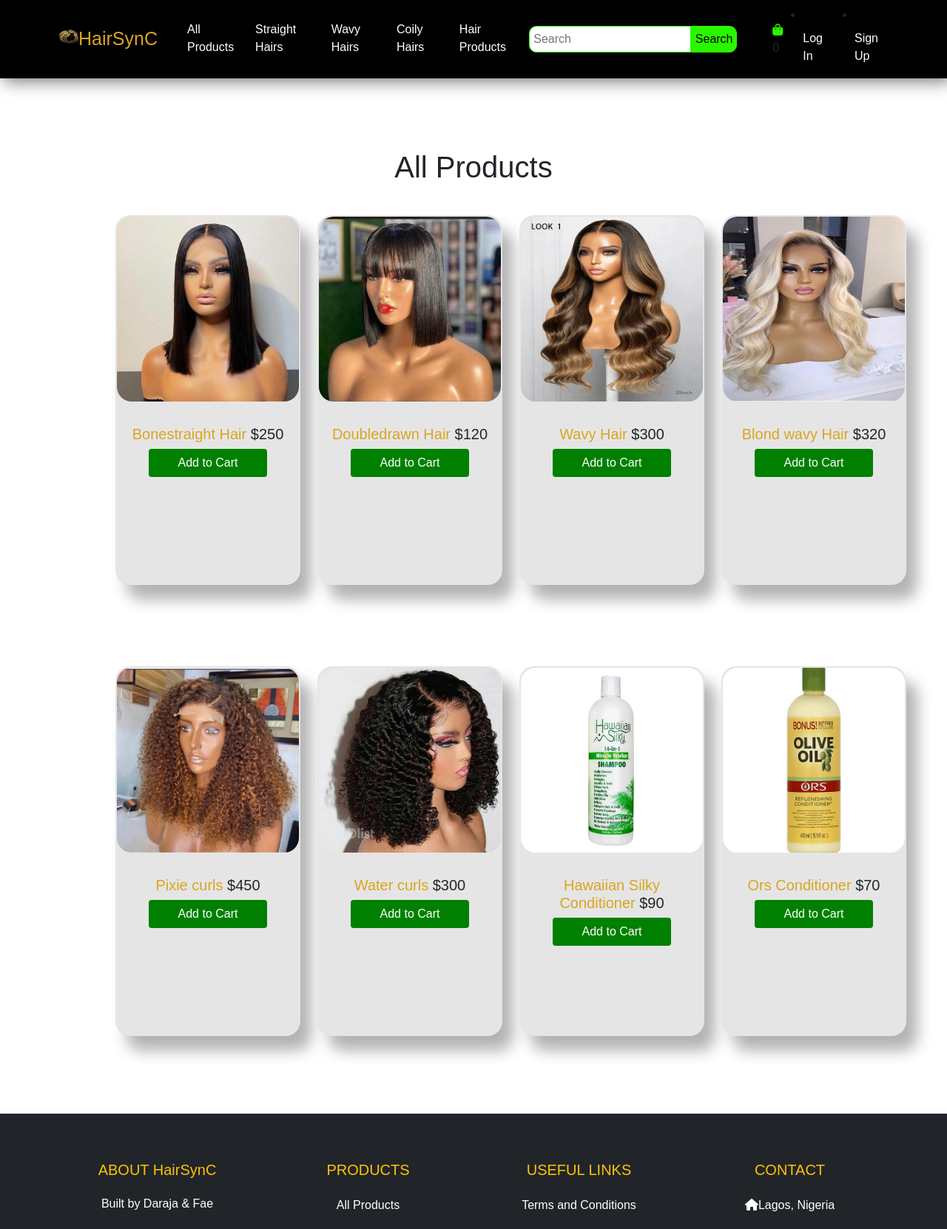
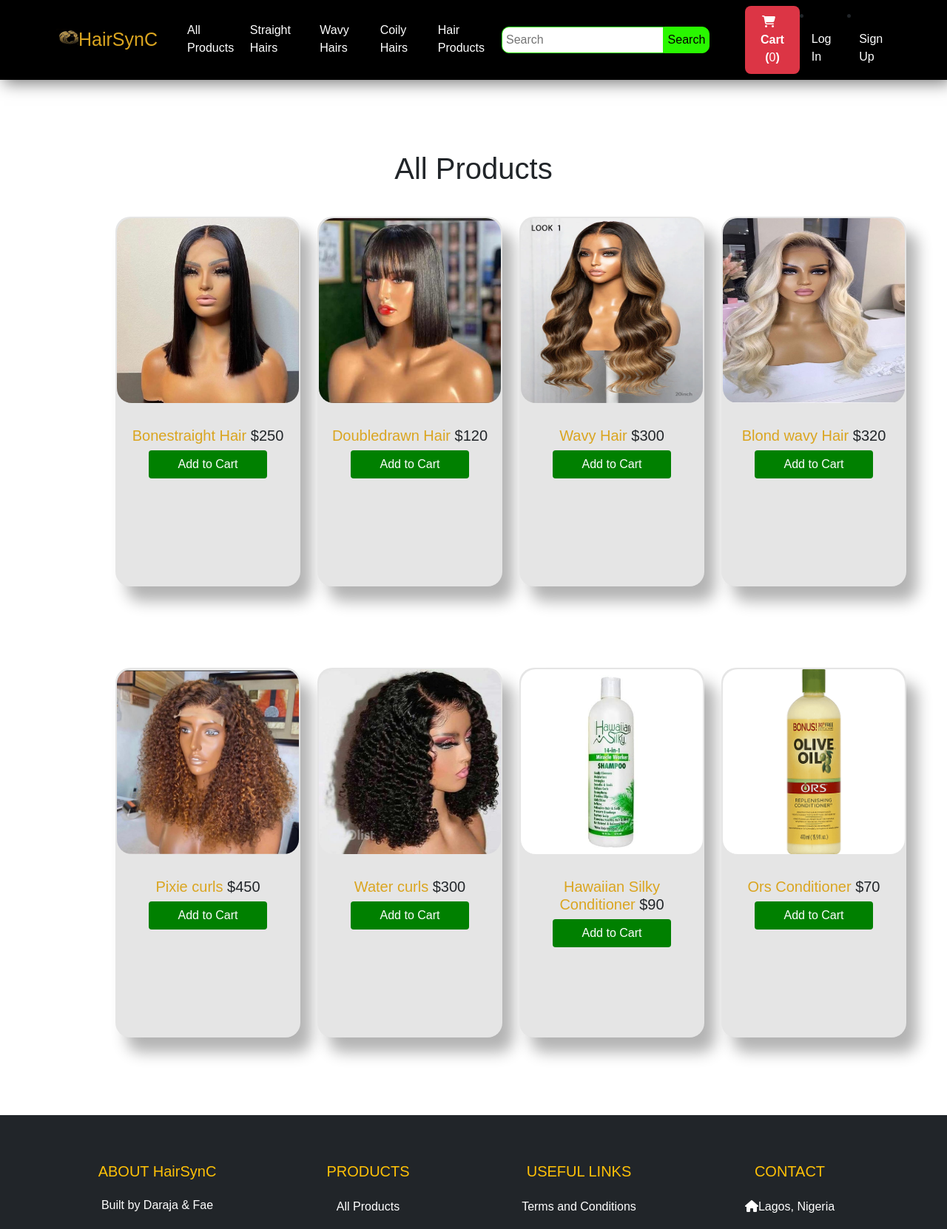
Before and after one commit to NwoguGlory1/HairSynC, a Django app: page /store/products/ in a window 1280 px wide. Shown: the top 1662 px of the page at 74% size. Run offline with Django 5.2, Linux system fonts and the light colour scheme; data comes from the database, SQL or seed files in the repository; some libraries are stand-ins or nearby versions; some web fonts are replaced.

Commit message:
Working on cart functionality

```diff
--- a/hairsync/store/templates/store/all_products.html
+++ b/hairsync/store/templates/store/all_products.html
@@ -72,10 +72,13 @@
           <button type="submit">Search</button>
         </form>
         <!-- <div class="container"> -->
-        <div aria-valuemax="shopping">
+        <!-- <div aria-valuemax="shopping">
             <i class="fa-solid fa-bag-shopping"  style="color:#29f700;"></i>
               <span class="quantity">0</span>
-        </div>
+        </div> -->
+        <button type="button" class="nav-link scrollto bg-danger" id="popcart" data-container="body" data-toggle="popover" data-placement="bottom" data-html="true" style="background-color: #1B1A55; color: #fff; border: none; border-radius: 8px; padding: 10px 20px; font-size: 16px; font-weight: bold; cursor: pointer;">
+          <i class="fa-solid fa-cart-shopping" style="margin-right: 10px;"></i>Cart (<span id="cart" style="font-weight: normal;">0</span>)
+      </button>
         {% if user.is_authenticated %}
         <li class="nav-item">
           <a class="nav-link" href="{% url 'store:userprofile' %}">{{ user.username }} Profile</a>
@@ -106,7 +109,7 @@
             <div class="card-body text-center">
                 <h5 class="card-title"><a href="{% url 'store:bonestraight' %}">Bonestraight Hair </a> $250</h5>
 
-                <a href="#" class="btn signin">Add to Cart</a>
+                <a href="#" class="btn signin" onclick="addToCart('Bonestraight Hair', 250)">Add to Cart</a>
               </div>
             </div>
           </div>
@@ -116,7 +119,7 @@
               <div class="card-body text-center">
                 <h5 class="card-title"><a href="{% url 'store:doubledrawn' %}">Doubledrawn Hair </a> $120</h5>
 
-                <a href="#" class="btn signin">Add to Cart</a>
+                <a href="#" class="btn signin" onclick="addToCart('Doubledrawn Hair', 120)">Add to Cart</a>
               </div>
             </div>
           </div>
@@ -126,7 +129,7 @@
               <div class="card-body text-center">
                 <h5 class="card-title"><a href="{% url 'store:wavyhair' %}">Wavy Hair </a> $300</h5>
 
-                <a href="#" class="btn signin">Add to Cart</a>
+                <a href="#" class="btn signin" onclick="addToCart('Wavy Hair', 300)">Add to Cart</a>
               </div>
             </div>
           </div>
@@ -136,7 +139,7 @@
               <div class="card-body text-center">
                 <h5 class="card-title"><a href="{% url 'store:blondwavyhair' %}">Blond wavy Hair </a> $320</h5>
 
-                <a href="#" class="btn signin">Add to Cart</a>
+                <a href="#" class="btn signin" onclick="addToCart('Blond wavy Hair', 320)">Add to Cart</a>
               </div>
             </div>
           </div>
@@ -146,7 +149,7 @@
               <div class="card-body text-center">
                 <h5 class="card-title"><a href="{% url 'store:pixiecurls' %}">Pixie curls </a> $450</h5>
 
-                <a href="#" class="btn signin">Add to Cart</a>
+                <a href="#" class="btn signin" onclick="addToCart('Pixie curls', 450)">Add to Cart</a>
               </div>
             </div>
           </div>
@@ -156,7 +159,7 @@
               <div class="card-body text-center">
                 <h5 class="card-title"><a href="{% url 'store:watercurls' %}">Water curls </a> $300</h5>
 
-                <a href="#" class="btn signin">Add to Cart</a>
+                <a href="#" class="btn signin" onclick="addToCart('Water curls', 300)">Add to Cart</a>
               </div>
             </div>
           </div>
@@ -166,7 +169,7 @@
               <div class="card-body text-center">
                 <h5 class="card-title"><a href="{% url 'store:hawaiiansilky' %}">Hawaiian Silky Conditioner </a> $90</h5>
 
-                <a href="#" class="btn signin">Add to Cart</a>
+                <a href="#" class="btn signin" onclick="addToCart('Hawaiian Silky Conditioner', 90)">Add to Cart</a>
               </div>
             </div>
           </div>
@@ -176,7 +179,7 @@
               <div class="card-body text-center">
                 <h5 class="card-title"><a href="{% url 'store:orsconditioner' %}">Ors Conditioner </a> $70 </h5>
 
-                 <a href="#" class="btn signin">Add to Cart</a>
+                 <a href="#" class="btn signin" onclick="addToCart('Ors Conditioner', 70)">Add to Cart</a>
                 </div>
               </div>
             </div>
@@ -273,6 +276,8 @@
       </div>
     </div>
   </div>
+
+
 </footer>
 
 {% if messages %}
@@ -290,12 +295,65 @@
             // Add more options as needed
         });
     </script>
+
+<script>
+  // Your JavaScript code
+
+  // Call updateCartCount to initialize the cart count
+  updateCartCount();
+</script>
+
 {% endfor %}
 {% endif %}
+
+<!-- <script>
+  const porductsListEl = document.querySelector(".hairs");
+</script>         -->
+
 <!-- Include SweetAlert.js -->
   <script src="https://cdn.jsdelivr.net/npm/sweetalert2@10"></script>
   <script src="{% static 'store/js/bootstrap.bundle.min.js' %}"></script>
   <script src="https://cdn.jsdelivr.net/npm/@popperjs/core@2.9.2/dist/umd/popper.min.js"></script>
   <script src="https://cdn.jsdelivr.net/npm/bootstrap@5.0.2/dist/js/bootstrap.min.js" integrity="sha384-cVKIPhGWiC2Al4u+LWgxfKTRIcfu0JTxR+EQDz/bgldoEyl4H0zUF0QKbrJ0EcQF"></script>
+  <!-- <script src="products.js"></script>
+  <script src="app.js"></script> -->
+
+
+  <script>
+
+    var cart = {};
+    // JavaScript function to handle the click event of the "Add to Cart" button
+    function addToCart(productName, productPrice) {
+      if (cart[productName]) {
+    cart[productName].quantity += 1; // Increment the quantity if the product exists
+  } else {
+    // Add the product to the cart with quantity 1 if it doesn't exist
+    cart[productName] = { price: productPrice, quantity: 1 };
+  }
+
+      // Here you can perform actions like adding the product to the cart
+      // For now, let's just display an alert with the product details
+      Swal.fire({
+        icon: 'success',
+        title: 'Added to Cart',
+        html: `${productName} - $${productPrice}`,
+        timer: 2000, // Automatically close after 2 seconds
+        showConfirmButton: false,
+        position: 'top-end'
+      });
+
+      updateCartCount();
+    }
+
+    // Function to update the cart count in the navbar
+function updateCartCount() {
+  var totalCount = 0;
+  for (var key in cart) {
+    totalCount += cart[key].quantity;
+  }
+  document.getElementById('cart').innerText = totalCount;
+}
+  </script>
+
 </body>
 </html>
```
Also changed, not shown: hairsync/store/templates/store/app.js (added, +130 -0 lines), hairsync/store/templates/store/checkout.html (+4 -4 lines), hairsync/store/templates/store/products.js (added, +19 -0 lines).
